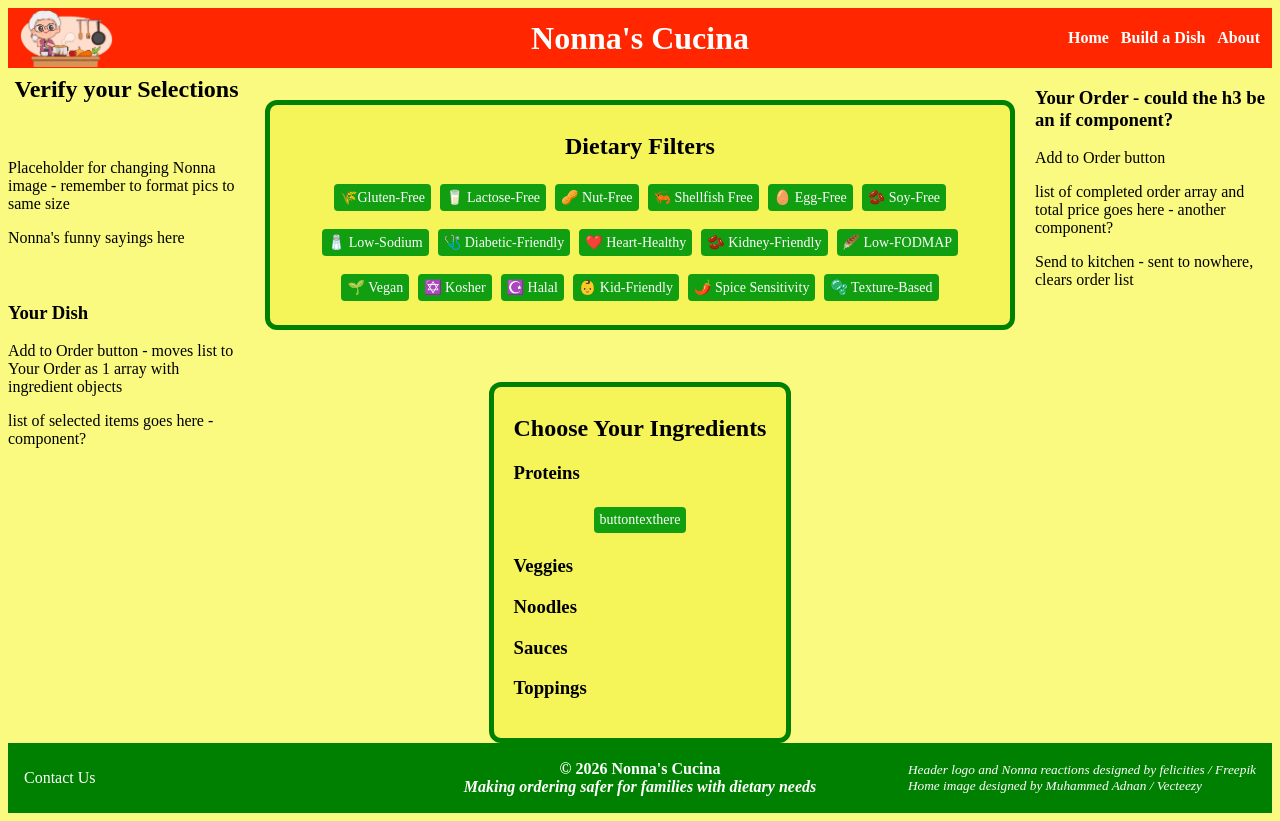
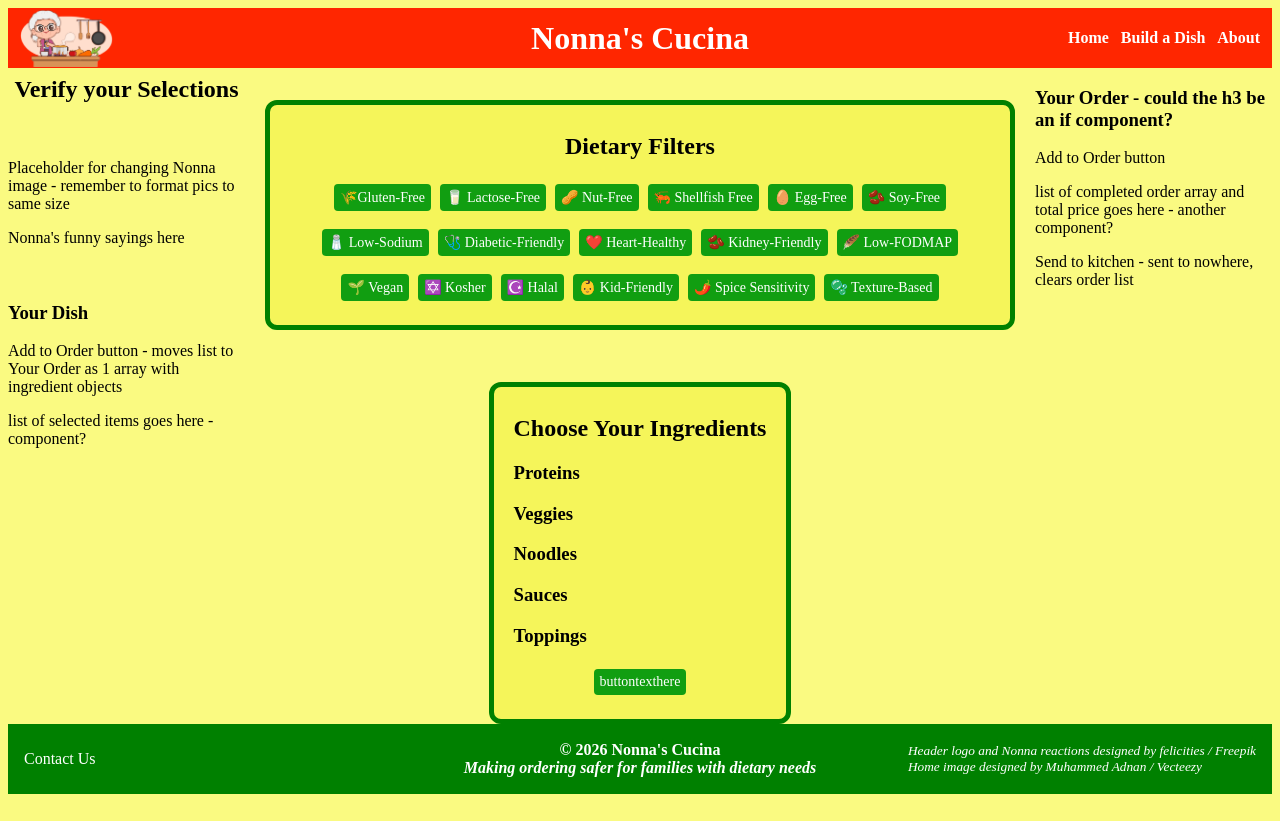
Before and after one commit to lindsayowow/nonnas-cucina, a React (Vite) app: page /buildadish in a window 1280 px wide. Built offline with nearby package versions, Linux system fonts and the light colour scheme.

Commit message:
working on ingredients component

```diff
--- a/src/components/Ingredients.jsx
+++ b/src/components/Ingredients.jsx
@@ -1,7 +1,7 @@
 import React from 'react';
 import '../styles/BuildADish.css';
 import IngredientButton from './IngredientButton.jsx';
-import IngredientsData from '../data/ingredients.json';
+// import IngredientsData from '../data/ingredients.json';
 
 export default function Ingredients(props) {
 
@@ -9,19 +9,11 @@ export default function Ingredients(props) {
     <div className="ingredientClass">
       <h2>Choose Your Ingredients</h2>
 
-      <h3>{props.Categories[0]}</h3>
-      <IngredientButton
-        IngredientsData={props.IngredientsData}
-        Categories={props.Categories}
-        selectedFilter={props.selectedFilter}
-        selectedIngredient={props.selectedIngredient}
-        onSelectedIngredient={props.onSelectedIngredient}
-        selectedCategory={props.selectedCategory}
-        onSelectedCategory={props.onSelectedCategory} />
-      <h3>{props.Categories[1]}</h3>
-      <h3>{props.Categories[2]}</h3>
-      <h3>{props.Categories[3]}</h3>
-      <h3>{props.Categories[4]}</h3>
+      {props.Categories.map((category) => (
+        <h3 key={category}>{category}</h3>
+      ))}
+
+      <IngredientButton  />
     </div>
   )
 }
```
